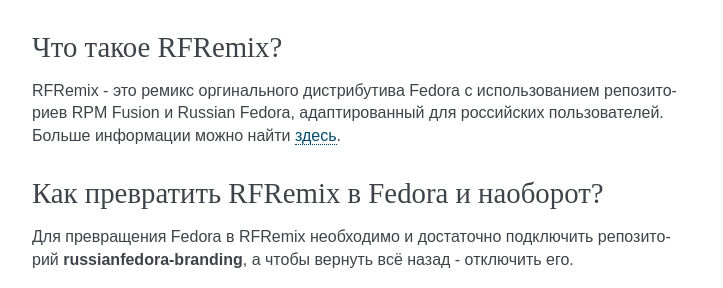
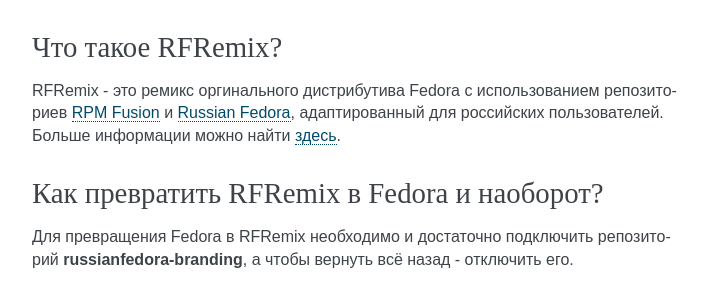
Before and after one commit to RussianFedora/FAQ, a Sphinx documentation site: the page built from source/generic-info.rst, in a window 1280 px wide and 900 px high, scrolled down 2618 px. Shown: the part 178-466 px from the top of the window, without its empty margins (388-1111 px from the left). Built offline with Sphinx 7.4.7, drawn with Linux system fonts in a browser that asks for light colours; part of the change alters nothing that is shown.

```diff
--- a/source/generic-info.rst
+++ b/source/generic-info.rst
@@ -175,7 +175,7 @@ Fedora COPR - это бесплатный хостинг для размещен
 Что такое RFRemix?
 ======================
 
-RFRemix - это ремикс оргинального дистрибутива Fedora с использованием репозиториев RPM Fusion и Russian Fedora, адаптированный для российских пользователей. Больше информации можно найти `здесь <https://ru.fedoracommunity.org/stories/rfremix/>`_.
+RFRemix - это ремикс оргинального дистрибутива Fedora с использованием репозиториев :ref:`RPM Fusion <rpmfusion>` и :ref:`Russian Fedora <russian-fedora>`, адаптированный для российских пользователей. Больше информации можно найти `здесь <https://ru.fedoracommunity.org/stories/rfremix/>`_.
 
 .. index:: distribution, russianfedora, rfremix
 .. _rfremix-to-fedora:
```
